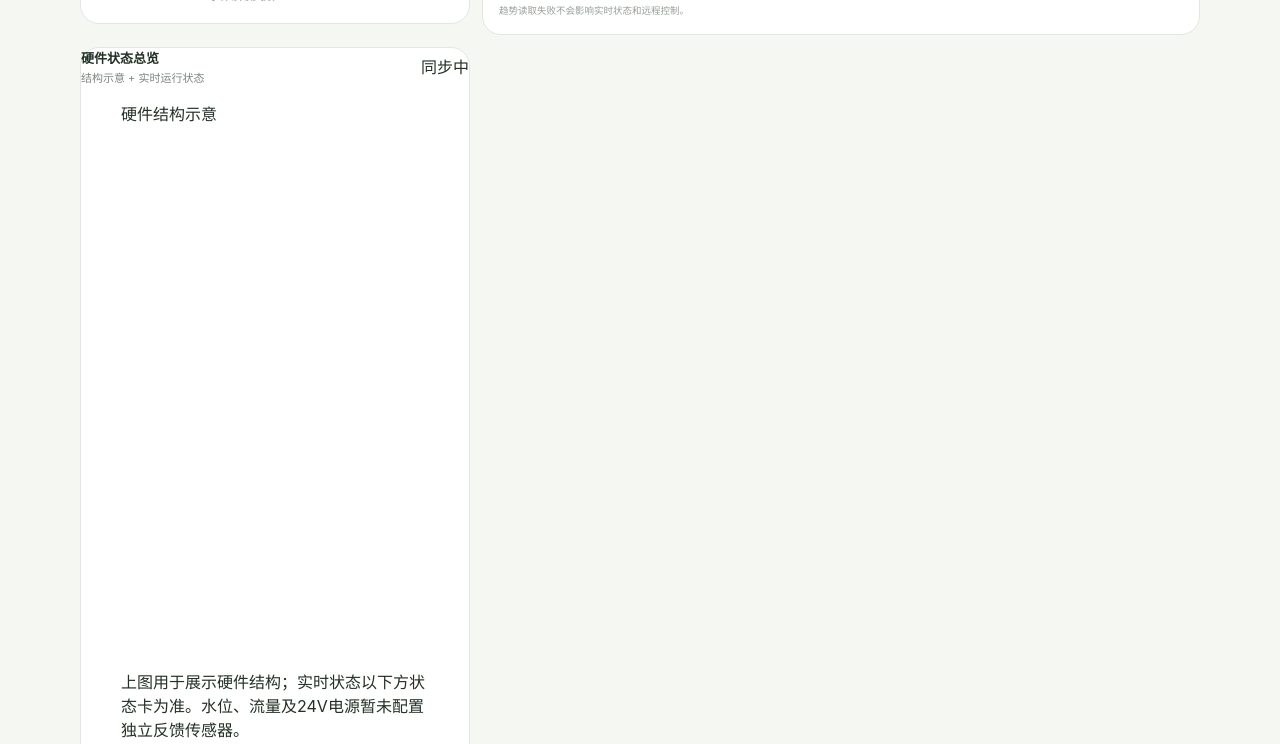
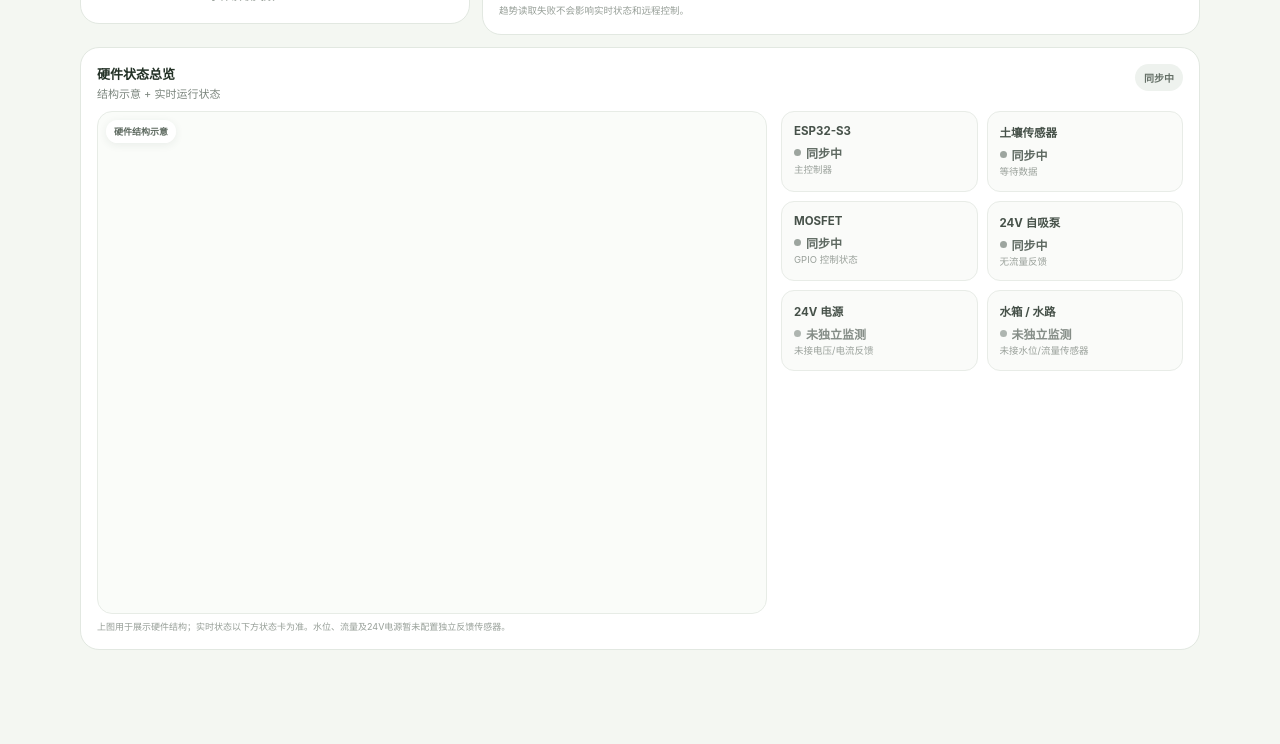
Before and after one commit to liulangdeyukeaiduo-source/niuniu-watering, a website: page public/index.html in a window 1280 px wide. Shown: the part 658-1402 px from the top of the page. After the commit the page ends 1332 px from the top, so only its background shows below. Drawn offline with Linux system fonts and the light colour scheme; no server answers.

Commit message:
Style responsive hardware status module

```diff
--- a/public/style.css
+++ b/public/style.css
@@ -73,6 +73,37 @@ button:disabled{opacity:.42;cursor:not-allowed}
 .event-sub{margin-top:3px;font-size:10px;color:var(--muted);line-height:1.45}
 .event-status{font-size:10px;padding:4px 7px;border-radius:999px;background:var(--gray);height:fit-content;white-space:nowrap}
 .empty{padding:16px 0 8px;text-align:center;font-size:11px;color:var(--muted)}
+
+/* hardware overview */
+.hardware{padding:12px}
+.hardware-head{align-items:flex-start}
+.hardware-live-badge{height:27px;padding:0 9px;border-radius:999px;background:#eef2ee;color:#657067;font-size:10px;font-weight:750;display:inline-flex;align-items:center;white-space:nowrap}
+.hardware-live-badge.online{background:#e2f2e4;color:#2b6e35}
+.hardware-live-badge.offline{background:#f5e4e1;color:#995347}
+.hardware-layout{margin-top:10px;display:grid;gap:10px}
+.hardware-figure{margin:0;min-width:0}
+.hardware-image-wrap{position:relative;border:1px solid #e7ece6;border-radius:15px;overflow:hidden;background:#fafcf9}
+.hardware-image-wrap img{display:block;width:100%;height:auto;aspect-ratio:4/3;object-fit:cover}
+.hardware-image-tag{position:absolute;z-index:2;top:8px;left:8px;padding:5px 8px;border-radius:999px;background:rgba(255,255,255,.88);backdrop-filter:blur(6px);-webkit-backdrop-filter:blur(6px);box-shadow:0 2px 9px rgba(43,61,47,.08);font-size:9px;font-weight:750;color:#5d695f}
+.hardware-figure figcaption{margin-top:6px;font-size:9px;line-height:1.5;color:#969e97}
+.hardware-status-grid{display:grid;grid-template-columns:repeat(2,minmax(0,1fr));gap:7px}
+.hardware-item{min-width:0;padding:10px;border:1px solid #e8ece7;border-radius:13px;background:#fafbf9}
+.hardware-item-name{font-size:10.5px;font-weight:750;color:#465149;white-space:nowrap;overflow:hidden;text-overflow:ellipsis}
+.hardware-state{margin-top:6px;display:inline-flex;align-items:center;gap:5px;max-width:100%;font-size:11px;font-weight:800;color:#5e6961}
+.hardware-state i{width:7px;height:7px;flex:0 0 auto;border-radius:50%;background:#9da59f}
+.hardware-state span{white-space:nowrap;overflow:hidden;text-overflow:ellipsis}
+.hardware-state.ok{color:#31723c}
+.hardware-state.ok i{background:#58a663;box-shadow:0 0 0 3px rgba(88,166,99,.10)}
+.hardware-state.active{color:#31723c}
+.hardware-state.active i{background:#43a85d;animation:hardwarePulse 1s ease-out infinite}
+.hardware-state.warn{color:#8b6b28}
+.hardware-state.warn i{background:#d8a445}
+.hardware-state.error{color:#9a4d43}
+.hardware-state.error i{background:#c86558}
+.hardware-state.unmonitored{color:#858d87}
+.hardware-state.unmonitored i{background:#aeb5b0}
+.hardware-detail{margin-top:3px;font-size:9px;line-height:1.35;color:#9aa19b;white-space:nowrap;overflow:hidden;text-overflow:ellipsis}
+@keyframes hardwarePulse{0%{box-shadow:0 0 0 0 rgba(67,168,93,.28)}70%{box-shadow:0 0 0 6px rgba(67,168,93,0)}100%{box-shadow:0 0 0 0 rgba(67,168,93,0)}}
 
 /* trend */
 .trend-head{align-items:flex-start}
@@ -164,7 +195,8 @@ body.watering-active .hero-hint{color:#376d42}
       "hero trend"
       "status trend"
       "controls trend"
-      "events trend";
+      "events trend"
+      "hardware hardware";
     gap:12px;
     align-items:start;
   }
@@ -173,6 +205,13 @@ body.watering-active .hero-hint{color:#376d42}
   .controls{grid-area:controls}
   .trend{grid-area:trend;padding:16px}
   .events{grid-area:events}
+  .hardware{grid-area:hardware;padding:16px}
+  .hardware-layout{grid-template-columns:minmax(0,1.25fr) minmax(340px,.75fr);gap:14px;align-items:start}
+  .hardware-status-grid{grid-template-columns:repeat(2,minmax(0,1fr));gap:9px}
+  .hardware-item{padding:12px}
+  .hardware-item-name{font-size:11.5px}
+  .hardware-state{font-size:12px}
+  .hardware-detail{font-size:9.5px}
   .trend-svg{min-height:470px}
   .trend .section-title{font-size:15px}
   .trend .section-sub{font-size:12px}
@@ -192,6 +231,9 @@ body.watering-active .hero-hint{color:#376d42}
 @media(max-width:767px){
   .app{display:flex;width:100%;max-width:560px;overflow-x:hidden}
   .trend{min-width:0;overflow:hidden}
+  .hardware{min-width:0;overflow:hidden}
+  .hardware-image-wrap{border-radius:13px}
+  .hardware-status-grid{grid-template-columns:repeat(2,minmax(0,1fr))}
   .trend-head{gap:8px}
   .trend-head>div{min-width:0}
   .trend-toolbar{display:flex;flex-direction:column;align-items:stretch;gap:7px}
```
